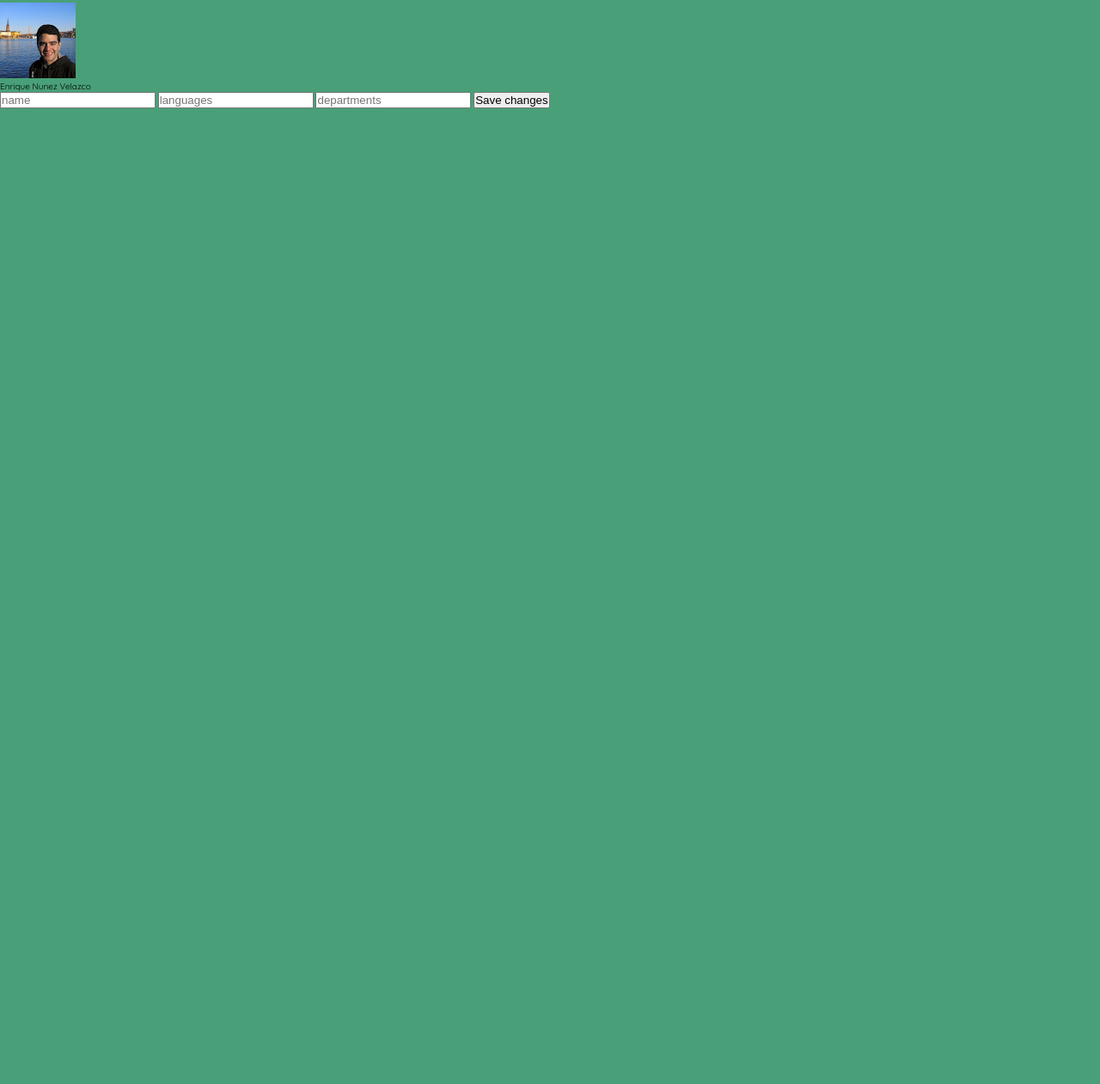
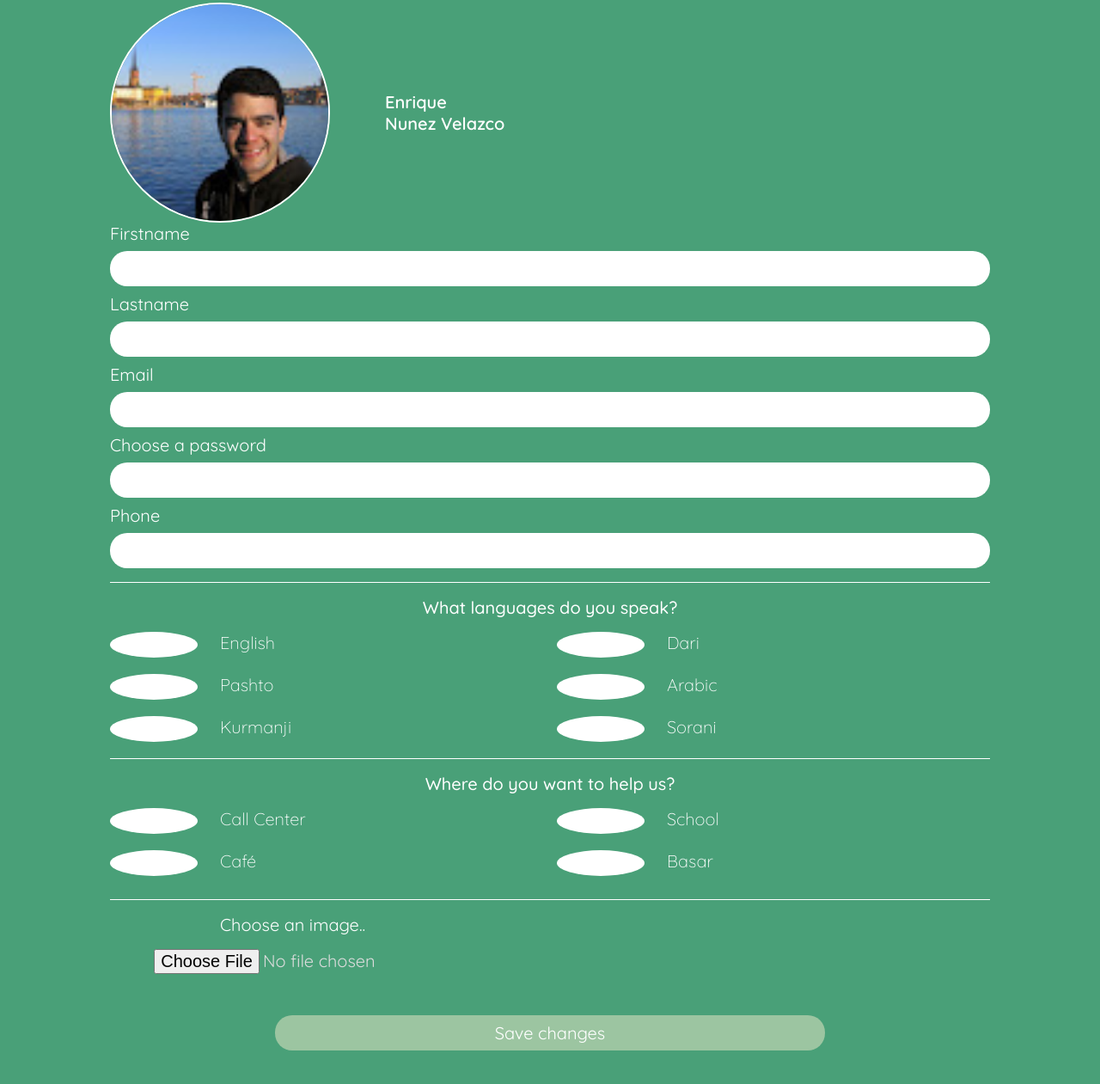
Before and after one commit to werthmannsupercode/HUGFUGEE, a plain HTML site: page frontend/pages/profile.html in a window 1280 px wide. Shown: the part 393-1654 px from the top of the page at 86% size. Before the commit the page ends 800 px from the top, so only its background shows below. Drawn offline with Linux system fonts and the light colour scheme.

Commit message:
profile settings css

```diff
--- a/frontend/css/style.css
+++ b/frontend/css/style.css
@@ -282,6 +282,7 @@ VOLUNTEER HOMESCREEN STYLES
 .profileIMGname p {
     font-size: 2rem;
     font-weight: 600;
+    color: white;
 }
 
 .profileIMGname div {
@@ -448,3 +449,13 @@ VOLUNTEER HOMESCREEN STYLES
     cursor: pointer;
     text-align: center;
 }
+
+/* ================================
+VOLUNTEER PROFILE SETTINGS STYLES
+=============================== */
+
+.uploadIMG {
+    border-top: 1px solid white;
+    margin: 2vh 10vw;
+    padding: 2vh 0;
+}
--- a/frontend/pages/profile.html
+++ b/frontend/pages/profile.html
@@ -16,16 +16,89 @@
     <a href="../home.html"><img src="../images/hugfugee_logo.png" alt="logo"></a>
   </header>
   <main>
+    <div class="profileIMGname">
+      <img src="../images/Enrique.bmp" alt="prof pic" />
       <div>
-      <img src="../images/Enrique.bmp" alt="prof pic" />
-      <p>Enrique Nunez Velazco</p>
+        <p>Enrique </p>
+        <p>Nunez Velazco</p>
       </div>
+    </div>
+    <div class="registration">
       <form action="./volunteer_home_screen.html">
-      <input type="text" placeholder="name" />
-      <input type="text" placeholder="languages" />
-      <input type="text" placeholder="departments" />
+        <div>
+          <label for="firstname">Firstname</label>
+          <input type="text" id="firstname" name="firstname">
+        </div>
+        <div>
+          <label for="lastname">Lastname</label>
+          <input type="text" id="lastname" name="lastname">
+        </div>
+        <div>
+          <label for="email">Email</label>
+          <input type="email" id="email" name="email">
+        </div>
+        <div>
+          <label for="password">Choose a password</label>
+          <input type="text" id="password" name="password">
+        </div>
+        <div>
+          <label for="phone">Phone</label>
+          <input type="number" id="phone" name="phone">
+        </div>
+        <div class="languages">
+          <p>What languages do you speak?</p>
+          <div>
+            <input type="radio" name="english" id="english" value="English">
+            <label for="english">English</label>
+          </div>
+          <div>
+            <input type="radio" name="dari" id="dari" value="Dari">
+            <label for="dari">Dari</label>
+          </div>
+          <div>
+            <input type="radio" name="pashto" id="pashto" value="Pashto">
+            <label for="pashto">Pashto</label>
+          </div>
+          <div>
+            <input type="radio" name="arabic" id="arabic" value="Arabic">
+            <label for="arabic">Arabic</label>
+          </div>
+          <div>
+            <input type="radio" name="kurmanji" id="kurmanji" value="Kurmanji">
+            <label for="kurmanji">Kurmanji</label>
+          </div>
+          <div>
+            <input type="radio" name="sorani" id="sorani" value="Sorani">
+            <label for="sorani">Sorani</label>
+          </div>
+        </div>
+        <div class="departments">
+          <p>Where do you want to help us?</p>
+          <div>
+            <input type="radio" name="callcenter" id="callcenter" value="callcenter">
+            <label for="callcenter">Call Center</label>
+          </div>
+          <div>
+            <input type="radio" name="school" id="school" value="school">
+            <label for="school">School</label>
+          </div>
+          <div>
+            <input type="radio" name="cafe" id="cafe" value="cafe">
+            <label for="cafe">Café</label>
+          </div>
+          <div>
+            <input type="radio" name="basar" id="basar" value="basar">
+            <label for="basar">Basar</label>
+          </div>
+        </div>
+        <div class="uploadIMG">
+          <label for="profileIMGUpload">Choose an image..</label>
+          <input type="file" name="profileIMGUpload" id="profileIMGUpload">
+        </div>
         <button>Save changes</button>
       </form>
+    </div>
   </main>
 </body>
+
 </html>
```
Also changed, not shown: frontend/pages/registrationform_volunteers.html (+6 -23 lines). Lines whose indentation alone changed are shown as unchanged.
